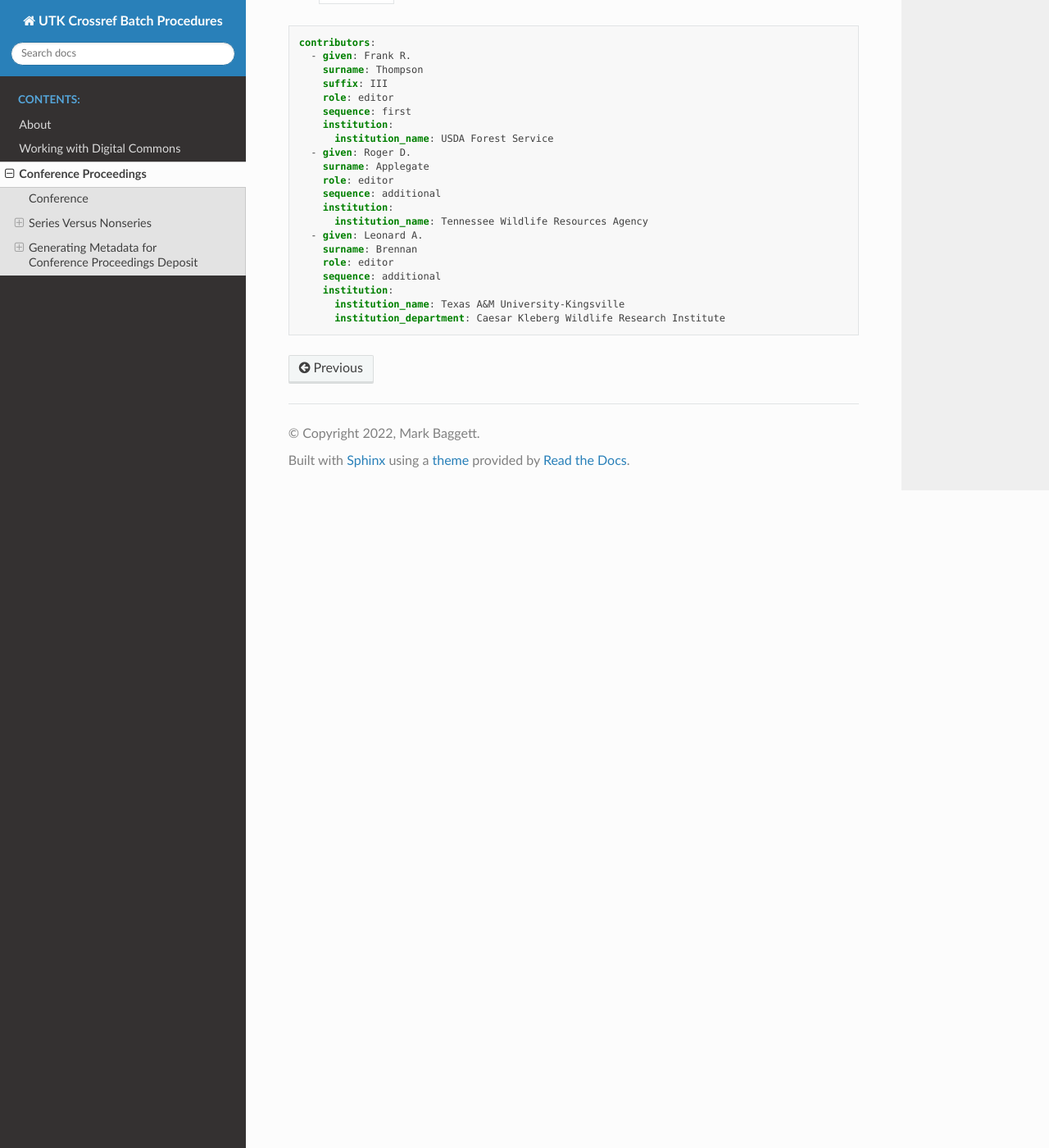
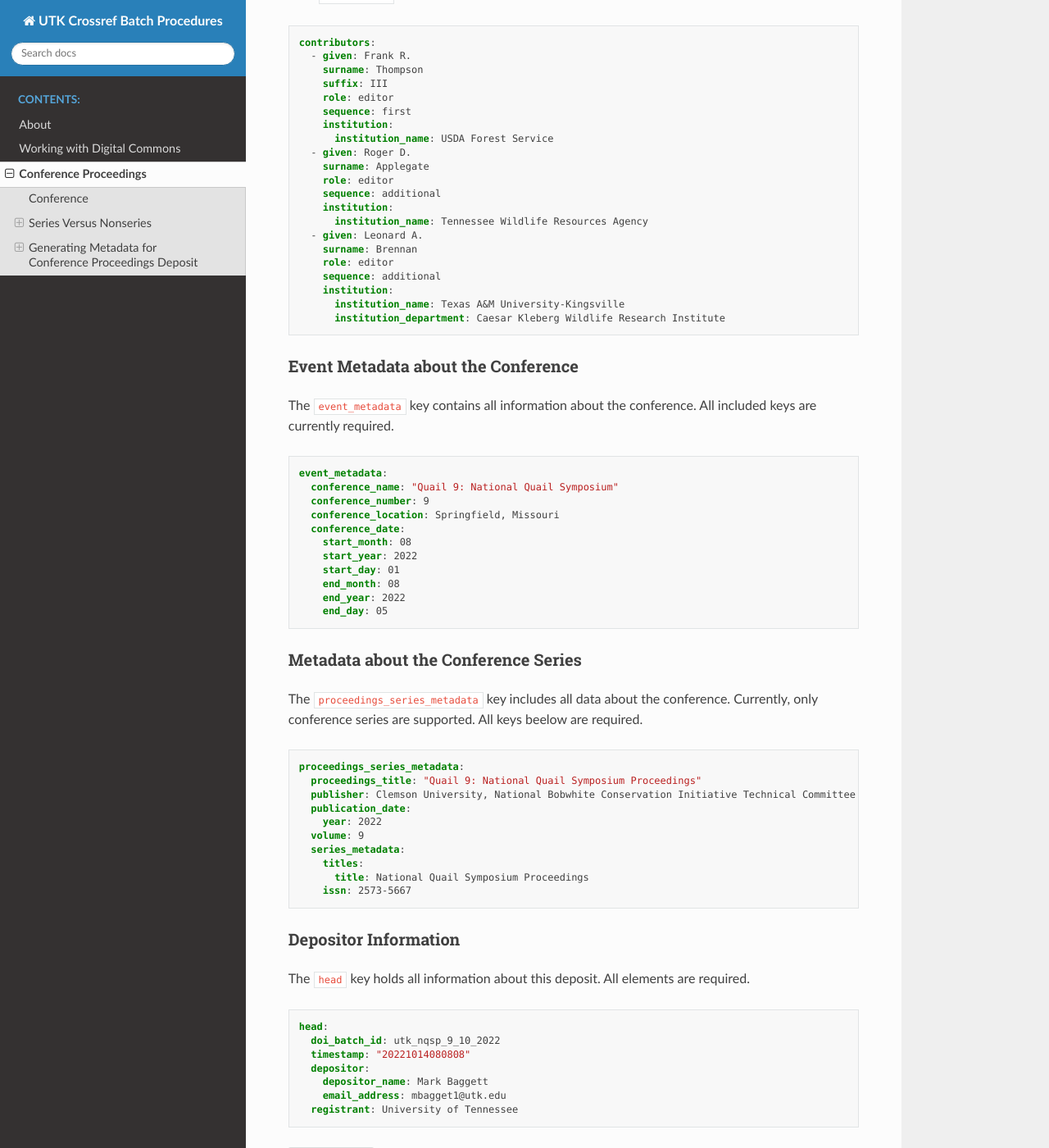
Before and after one commit to markpbaggett/crossref_batch, a Sphinx documentation site: the page built from docs/source/contents/3_conference_proceedings.rst, in a window 1280 px wide and 1400 px high, scrolled down 2488 px. Shown: the whole window at 82% size. Built offline with Sphinx 7.4.7 and the Read the Docs theme 2.0.0, drawn with Linux system fonts in a browser that asks for light colours.

Commit message:
Add other required keys.

```diff
--- a/docs/source/contents/3_conference_proceedings.rst
+++ b/docs/source/contents/3_conference_proceedings.rst
@@ -127,3 +127,57 @@ contributor can also have a :code:`suffix` and a :code:`institution_department`
         institution:
           institution_name: Texas A&M University-Kingsville
           institution_department: Caesar Kleberg Wildlife Research Institute
+
+Event Metadata about the Conference
+===================================
+
+The :code:`event_metadata` key contains all information about the conference.  All included keys are currently
+required.
+
+.. code-block:: yaml
+
+    event_metadata:
+      conference_name: "Quail 9: National Quail Symposium"
+      conference_number: 9
+      conference_location: Springfield, Missouri
+      conference_date:
+        start_month: 08
+        start_year: 2022
+        start_day: 01
+        end_month: 08
+        end_year: 2022
+        end_day: 05
+
+Metadata about the Conference Series
+====================================
+
+The :code:`proceedings_series_metadata` key includes all data about the conference.  Currently, only conference series
+are supported.  All keys beelow are required.
+
+.. code-block:: yaml
+
+    proceedings_series_metadata:
+      proceedings_title: "Quail 9: National Quail Symposium Proceedings"
+      publisher: Clemson University, National Bobwhite Conservation Initiative Technical Committee
+      publication_date:
+        year: 2022
+      volume: 9
+      series_metadata:
+        titles:
+          title: National Quail Symposium Proceedings
+        issn: 2573-5667
+
+Depositor Information
+=====================
+
+The :code:`head` key holds all information about this deposit. All elements are required.
+
+.. code-block:: yaml
+
+    head:
+      doi_batch_id: utk_nqsp_9_10_2022
+      timestamp: "20221014080808"
+      depositor:
+        depositor_name: Mark Baggett
+        email_address: mbagget1@utk.edu
+      registrant: University of Tennessee
```
